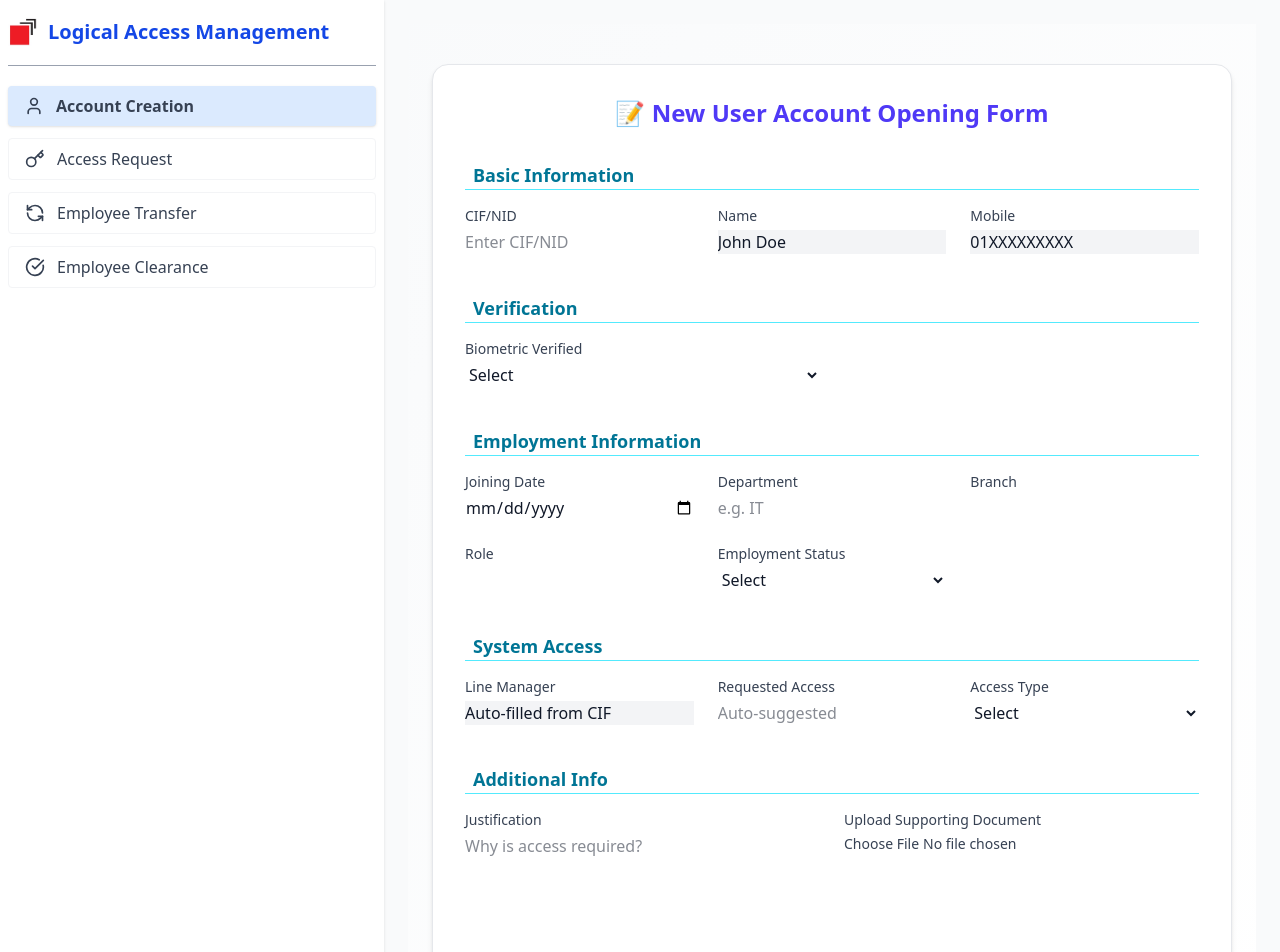
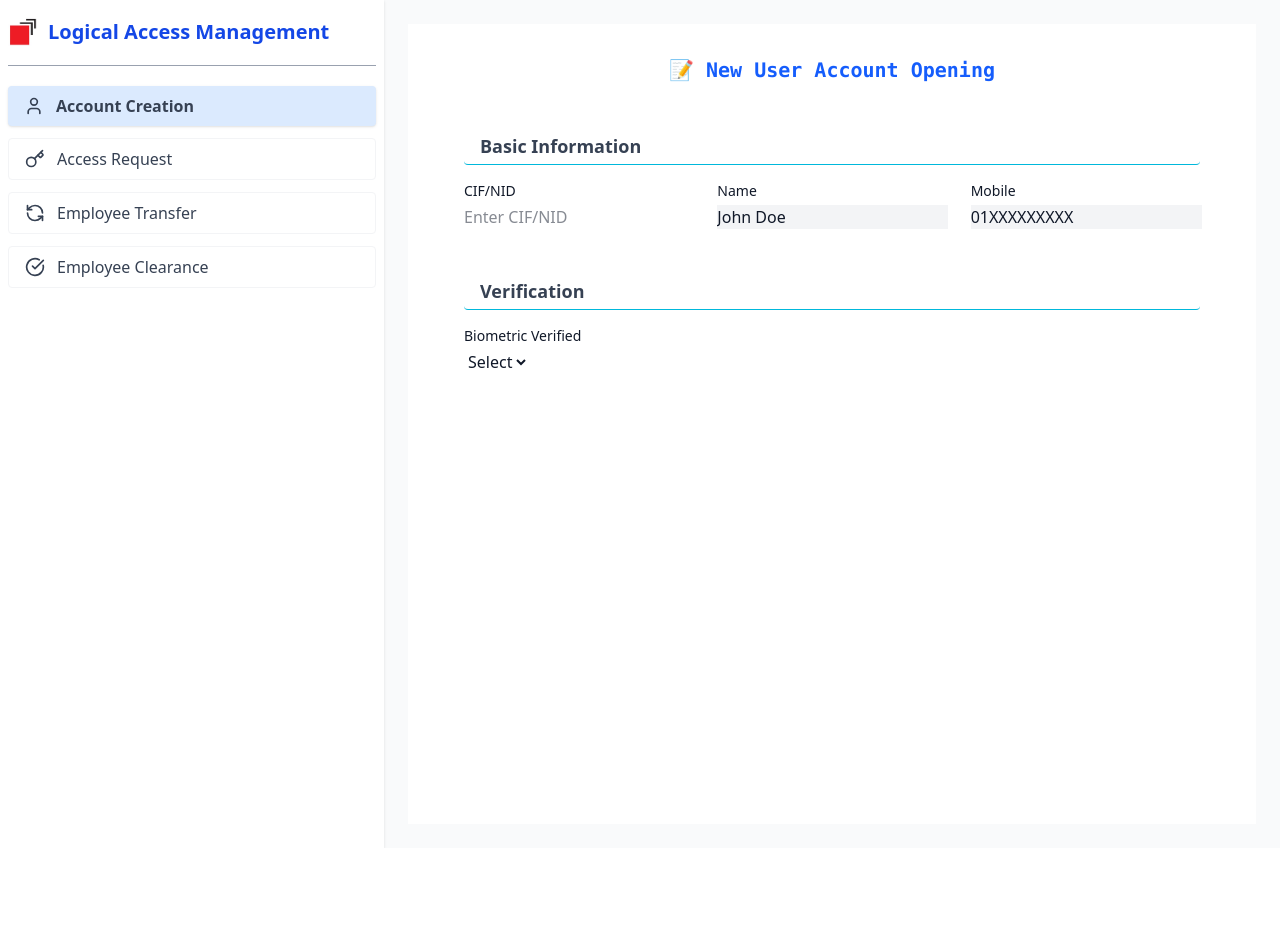
Before and after one commit to Nazmul-karim-tanvir-2nd/lamCodes, a React (Vite) app in the folder lamFrontend/: page / in a window 1280 px wide. Shown: the top 952 px of the page. After the commit the page ends 848 px from the top, so only its background shows below. Built offline with nearby package versions, Linux system fonts and the light colour scheme.

Commit message:
changed some design

```diff
--- a/lamFrontend/src/pages/userAccount/UserAccountForm.jsx
+++ b/lamFrontend/src/pages/userAccount/UserAccountForm.jsx
@@ -1,16 +1,9 @@
 import { useState } from "react";
 
 const SectionTitle = ({ children }) => (
-    <h2 className="text-lg font-semibold text-cyan-700 mb-4 mt-6 px-2 border-b border-cyan-300">
+    <h2 className="text-lg font-semibold text-gray-700 mb-4 mt-8 py-4 border-b px-4 border-b-cyan-500 rounded border-gray-200 pb-1">
         {children}
     </h2>
-);
-
-const InputWrapper = ({ label, children }) => (
-    <div className="flex flex-col">
-        <label className="text-sm font-medium text-gray-700 mb-1">{label}</label>
-        {children}
-    </div>
 );
 
 const UserAccountForm = () => {
@@ -27,18 +20,17 @@ const UserAccountForm = () => {
     };
 
     return (
-        <div className="bg-gradient-to-br from-gray-50 to-white min-h-screen px-6 py-10 text-gray-900 font-sans">
-            <div className="max-w-6xl mx-auto bg-white rounded-2xl shadow-md p-8 border border-gray-200">
-                <h1 className="text-2xl font-bold text-center text-indigo-600 mb-8">
-                    📝 New User Account Opening Form
+        <div className="bg-white w-full min-h-screen py-8 px-10 text-gray-900">
+            <h1 className="text-xl font-semibold text-blue-600 mb-6 text-center font-mono">
+                📝 New User Account Opening
             </h1>
 
-                <form onSubmit={handleSubmit} className="space-y-10">
-                    {/* Section: Basic Information */}
-                    <div>
+            <form onSubmit={handleSubmit} className="space-y-6 px-4">
+                {/* Section: Basic Info */}
                 <SectionTitle>Basic Information</SectionTitle>
                 <div className="grid grid-cols-1 md:grid-cols-3 gap-6">
-                            <InputWrapper label="CIF/NID">
+                    <div>
+                        <label className="block text-sm font-medium mb-1">CIF/NID</label>
                         <input
                             type="text"
                             value={cif}
@@ -47,33 +39,36 @@ const UserAccountForm = () => {
                             required
                             className="input"
                         />
-                            </InputWrapper>
+                    </div>
 
-                            <InputWrapper label="Name">
+                    <div>
+                        <label className="block text-sm font-medium mb-1">Name</label>
                         <input
                             type="text"
                             value={name}
                             readOnly
                             className="input bg-gray-100 cursor-not-allowed"
                         />
-                            </InputWrapper>
+                    </div>
 
-                            <InputWrapper label="Mobile">
+                    <div>
+                        <label className="block text-sm font-medium mb-1">Mobile</label>
                         <input
                             type="text"
                             value={mobile}
                             readOnly
                             className="input bg-gray-100 cursor-not-allowed"
                         />
-                            </InputWrapper>
                     </div>
                 </div>
 
                 {/* Section: Verification */}
-                    <div>
                 <SectionTitle>Verification</SectionTitle>
                 <div className="grid grid-cols-1 md:grid-cols-2 gap-6">
-                            <InputWrapper label="Biometric Verified">
+                    <div>
+                        <label className="block text-sm font-medium mb-1">
+                            Biometric Verified
+                        </label>
                         <select
                             value={biometric}
                             onChange={(e) => setBiometric(e.target.value)}
@@ -84,31 +79,47 @@ const UserAccountForm = () => {
                             <option value="Yes">Yes</option>
                             <option value="No">No</option>
                         </select>
-                            </InputWrapper>
+                        {biometric === "No" && (
+                            <p className="text-sm text-red-500 mt-1 font-medium">
+                                Access Restricted
+                            </p>
+                        )}
                     </div>
                 </div>
 
-                    {/* Section: Employment Information */}
-                    <div>
+                {/* Section: Employment Info */}
+                {biometric === "Yes" && (
+                    <>
                         <SectionTitle>Employment Information</SectionTitle>
                         <div className="grid grid-cols-1 md:grid-cols-3 gap-6">
-                            <InputWrapper label="Joining Date">
+                            <div>
+                                <label className="block text-sm font-medium mb-1">
+                                    Joining Date
+                                </label>
                                 <input type="date" required className="input" />
-                            </InputWrapper>
+                            </div>
 
-                            <InputWrapper label="Department">
+                            <div>
+                                <label className="block text-sm font-medium mb-1">
+                                    Department
+                                </label>
                                 <input type="text" required placeholder="e.g. IT" className="input" />
-                            </InputWrapper>
+                            </div>
 
-                            <InputWrapper label="Branch">
+                            <div>
+                                <label className="block text-sm font-medium mb-1">Branch</label>
                                 <input type="text" required className="input" />
-                            </InputWrapper>
+                            </div>
 
-                            <InputWrapper label="Role">
+                            <div>
+                                <label className="block text-sm font-medium mb-1">Role</label>
                                 <input type="text" required className="input" />
-                            </InputWrapper>
+                            </div>
 
-                            <InputWrapper label="Employment Status">
+                            <div>
+                                <label className="block text-sm font-medium mb-1">
+                                    Employment Status
+                                </label>
                                 <select
                                     value={employmentStatus}
                                     onChange={(e) => setEmploymentStatus(e.target.value)}
@@ -119,85 +130,99 @@ const UserAccountForm = () => {
                                     <option value="Permanent">Permanent</option>
                                     <option value="Contractual">Contractual</option>
                                 </select>
-                            </InputWrapper>
+                            </div>
 
                             {employmentStatus === "Contractual" && (
-                                <InputWrapper label="Contract Expiry">
+                                <div>
+                                    <label className="block text-sm font-medium mb-1">
+                                        Contract Expiry
+                                    </label>
                                     <input
                                         type="date"
                                         value={contractExpiry}
                                         onChange={(e) => setContractExpiry(e.target.value)}
                                         className="input"
                                     />
-                                </InputWrapper>
+                                </div>
                             )}
                         </div>
-                    </div>
 
-                    {/* Section: System Access */}
-                    <div>
+                        {/* Section: Access */}
                         <SectionTitle>System Access</SectionTitle>
                         <div className="grid grid-cols-1 md:grid-cols-3 gap-6">
-                            <InputWrapper label="Line Manager">
+                            <div>
+                                <label className="block text-sm font-medium mb-1">
+                                    Line Manager
+                                </label>
                                 <input
                                     type="text"
                                     value="Auto-filled from CIF"
                                     readOnly
                                     className="input bg-gray-100 cursor-not-allowed"
                                 />
-                            </InputWrapper>
+                            </div>
 
-                            <InputWrapper label="Requested Access">
+                            <div>
+                                <label className="block text-sm font-medium mb-1">
+                                    Requested Access
+                                </label>
                                 <input
                                     type="text"
                                     placeholder="Auto-suggested"
                                     className="input"
                                 />
-                            </InputWrapper>
+                            </div>
 
-                            <InputWrapper label="Access Type">
+                            <div>
+                                <label className="block text-sm font-medium mb-1">
+                                    Access Type
+                                </label>
                                 <select required className="input">
                                     <option value="">Select</option>
                                     <option value="Viewer">Viewer</option>
                                     <option value="Editor">Editor</option>
                                     <option value="Admin">Admin</option>
                                 </select>
-                            </InputWrapper>
                             </div>
                         </div>
 
                         {/* Section: Justification */}
+                        <SectionTitle>Additional Info</SectionTitle>
+                        <div className="space-y-6">
                             <div>
-                        <SectionTitle>Additional Info</SectionTitle>
-                        <div className="grid grid-cols-1 md:grid-cols-2 gap-6">
-                            <InputWrapper label="Justification">
+                                <label className="block text-sm font-medium mb-1">
+                                    Justification
+                                </label>
                                 <textarea
-                                    rows={4}
+                                    rows={3}
                                     placeholder="Why is access required?"
                                     required
                                     className="input resize-none"
                                 ></textarea>
-                            </InputWrapper>
+                            </div>
 
-                            <InputWrapper label="Upload Supporting Document">
+                            <div>
+                                <label className="block text-sm font-medium mb-1">
+                                    Upload Supporting Document
+                                </label>
                                 <input
                                     type="file"
                                     className="block w-full text-sm text-gray-700"
                                 />
-                            </InputWrapper>
                             </div>
                         </div>
 
-                    <div className="text-right mt-8">
+                        <div className="text-right mt-6">
                             <button
                                 type="submit"
-                            className="bg-indigo-600 text-white px-8 py-2 rounded-md font-semibold hover:bg-indigo-700 transition"
+                                className="bg-indigo-600 text-white font-semibold px-6 py-2 rounded hover:bg-indigo-700 transition"
                             >
                                 Submit Request
                             </button>
                         </div>
+                    </>
+                )}
             </form>
-            </div>
         </div>
     );
 };
```
Lines whose indentation alone changed are shown as unchanged.
